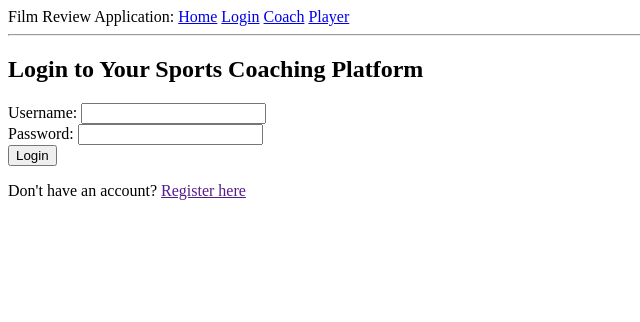
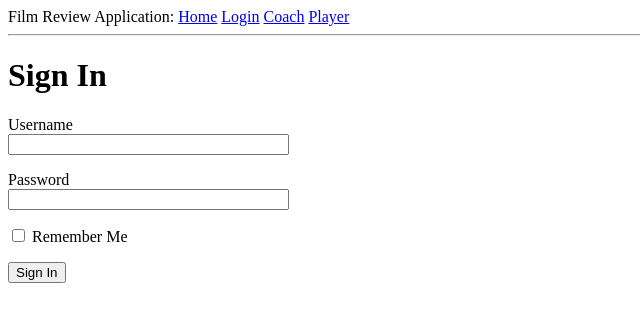
Before and after one commit to Soorxa/Group3Project, a Flask app: page /login in a window 1280 px wide. Shown: the top 322 px of the page, without its empty margins (0-640 px from the left). Run offline with Flask 3, Linux system fonts and the light colour scheme.

Commit message:
Adding more versatile coach and player views

```diff
--- a/app/config.py
+++ /dev/null
@@ -1,4 +0,0 @@
-import os
-
-class Config(object):
-    SECRET_KEY = os.environ.get('SECRET_KEY') or 'you-will-never-guess'
--- a/app/forms.py
+++ b/app/forms.py
@@ -1,11 +1,21 @@
 from flask_wtf import FlaskForm
 from wtforms import StringField, PasswordField, BooleanField, SubmitField
-from wtforms.validators import DataRequired
+from wtforms.validators import DataRequired, Length, Email
+
 
 class LoginForm(FlaskForm):
     username = StringField('Username',
-    validators=[DataRequired()])
+                           validators=[DataRequired()])
     password = PasswordField('Password',
-    validators=[DataRequired()])
+                             validators=[DataRequired()])
     remember_me = BooleanField('Remember Me')
     submit = SubmitField('Sign In')
+
+class CoachForm(FlaskForm):
+    name = StringField('Name', validators=[DataRequired(), Length(max=255)])
+    email = StringField('Email', validators=[DataRequired(), Email()])
+    submit = SubmitField('Submit')
+
+class PlayerForm(FlaskForm):
+    name = StringField('Name', validators=[DataRequired(), Length(max=255)])
+    age = StringField('Position', validators=[DataRequired()])
--- a/app/microblog.py
+++ /dev/null
@@ -1 +0,0 @@
-from app import app
--- a/app/routes.py
+++ b/app/routes.py
@@ -1,18 +1,33 @@
-from flask import render_template
+from flask import render_template, redirect, url_for
 from app import app
-from app.forms import LoginForm
+from app.forms import LoginForm, PlayerForm, CoachForm
+
+
 @app.route('/')
 @app.route('/index')
 def index():
-    return render_template('index.html', title ='Home')
+    return render_template('index.html', title='Home')
+
 
 @app.route('/login')
 def login():
-    return render_template('login.html', title='Sign In')
-@app.route('/coach')
+    form = LoginForm()
+    return render_template('login.html', title='Sign In', form=form)
+
+
+@app.route('/coach', methods=['GET', 'POST'])
 def coach():
-    return render_template('coach.html', title='Coach')
+    form = CoachForm()
+    if form.validate_on_submit():
+        # Process the form data (e.g., save it to a database)
+        return redirect(url_for('coach'))  # Replace 'success' with your success page
+    return render_template('coach.html', form=form)
 
-@app.route('/player')
+
+@app.route('/player', methods=['GET', 'POST'])
 def player():
-    return render_template('player.html', title='Player')
+    form = PlayerForm()
+    if form.validate_on_submit():
+        # Process the form data (e.g., save it to a database)
+        return redirect(url_for('player'))  # Replace 'success' with your success page
+    return render_template('player.html', form=form)
--- a/app/templates/login.html
+++ b/app/templates/login.html
@@ -1,18 +1,17 @@
 {% extends "base.html" %}
 {% block content %}
-    <section class="login">
-        <h2>Login to Your Sports Coaching Platform</h2>
-        <form action="/login" method="post">
-            <div class="form-group">
-                <label for="username">Username:</label>
-                <input type="text" name="username" id="username" class="form-control">
-            </div>
-            <div class="form-group">
-                <label for="password">Password:</label>
-                <input type="password" name="password" id="password" class="form-control">
-            </div>
-            <button type="submit" class="btn btn-primary">Login</button>
-        </form>
-        <p>Don't have an account? <a href="">Register here</a></p>
-    </section>
+    <h1>Sign In</h1>
+    <form action="" method="post" novalidate>
+        {{ form.hidden_tag() }}
+        <p>
+            {{ form.username.label }}<br>
+            {{ form.username(size=32) }}
+        </p>
+        <p>
+            {{ form.password.label }}<br>
+            {{ form.password(size=32) }}
+        </p>
+        <p>{{ form.remember_me() }} {{ form.remember_me.label }}</p>
+        <p>{{ form.submit() }}</p>
+    </form>
 {% endblock %}
```
Also changed, not shown: app/templates/coach.html (+22 -0 lines).
